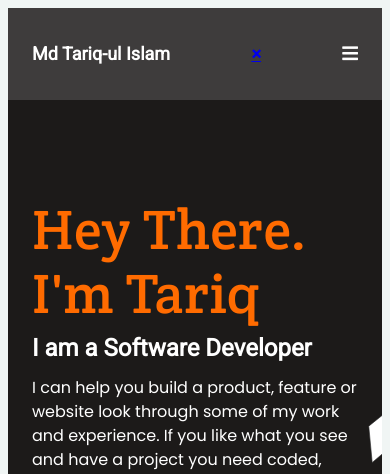
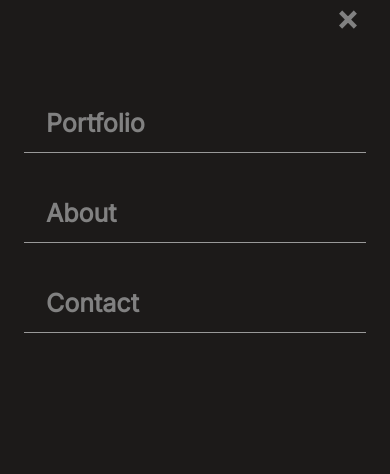
Before and after one commit to developertariq/Portfolio, a website: page index.html in a window 390 px wide. Shown: the top 474 px of the page. Drawn offline with Linux system fonts and the light colour scheme; a web font is replaced by a local one.

Commit message:
Add styles for mobile menu

```diff
--- a/styles.css
+++ b/styles.css
@@ -1068,3 +1068,78 @@ fieldset {
     border: 0;
   }
 }
+
+.dropdown  {
+  width: 100%;
+  position: fixed;
+  z-index: 1;
+  height: 100%;
+  top: 0;
+  left: 0;
+  background-color: #1c1a19;
+  overflow-x: hidden;
+  transition: 0.5s;
+  padding-top: 60px;
+}
+
+
+.dropdown ul{
+  display: flex;
+  flex-direction: column;
+  justify-content:flex-end;
+  align-items: flex-start;
+  padding-inline-start: 0;
+  list-style: none;
+  overflow-y: auto;
+  overflow-x: hidden;
+  padding: 0 24px;
+}
+
+.dropdown > ul > li {
+  width: 100%;
+  list-style: none;
+  border-bottom: 1px solid #999;
+  text-align: left;
+  margin: 15px 0;
+  text-indent: -10px;
+  height: 60px;
+  font-family: 'Inter', sans-serif;
+  font-style: normal;
+  font-weight: 700;
+  font-size: 32px;
+  line-height: 44px;
+}
+
+
+.dropdown a {
+  padding: 8px 8px 8px 32px;
+  text-decoration: none;
+  font-size: 25px;
+  color: #818181;
+  display: block;
+  transition: 0.3s;
+}
+
+.dropdown > li > a:hover {
+  color: #f1f1f1;
+}
+
+.dropdown .closebtn {
+  position: absolute;
+  top: 0;
+  right: 25px;
+  font-size: 36px;
+}
+
+.openbtn {
+  font-size: 20px;
+  cursor: pointer;
+  background-color: #111;
+  color: white;
+  padding: 10px 15px;
+  border: none;
+}
+
+.openbtn:hover {
+  background-color:#444;
+}
```
